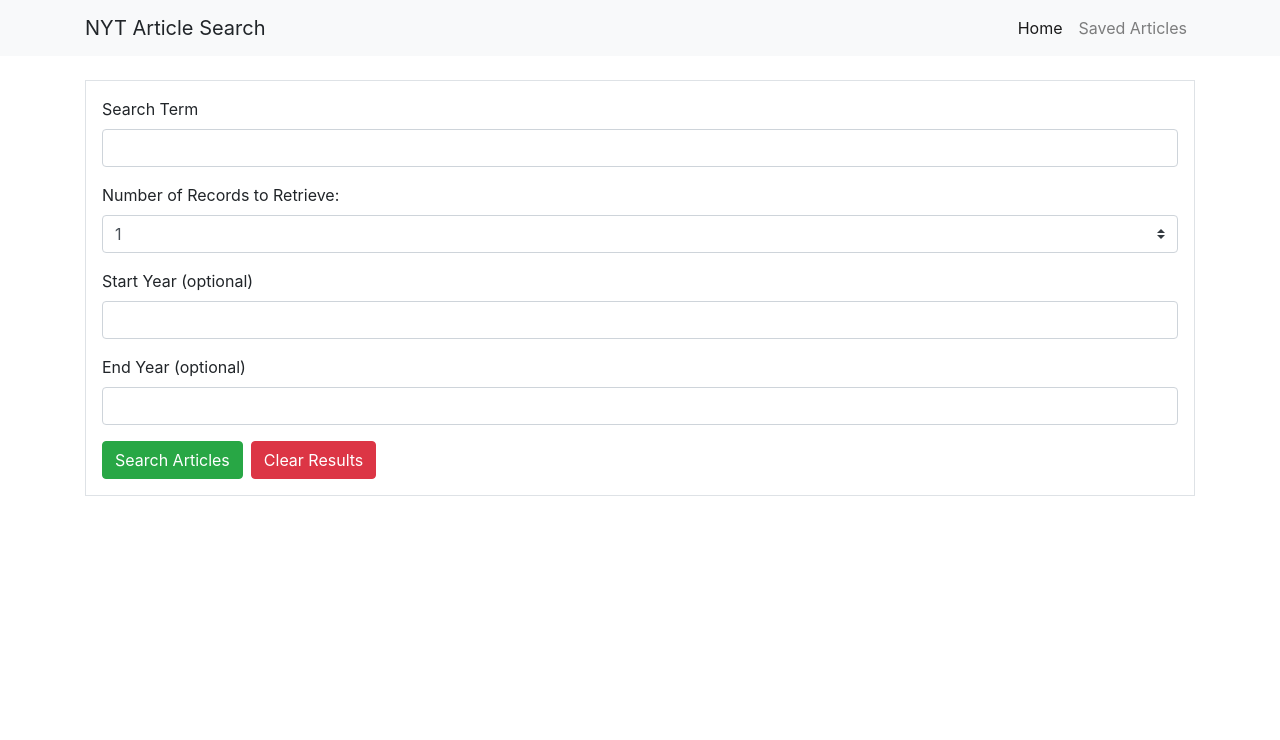
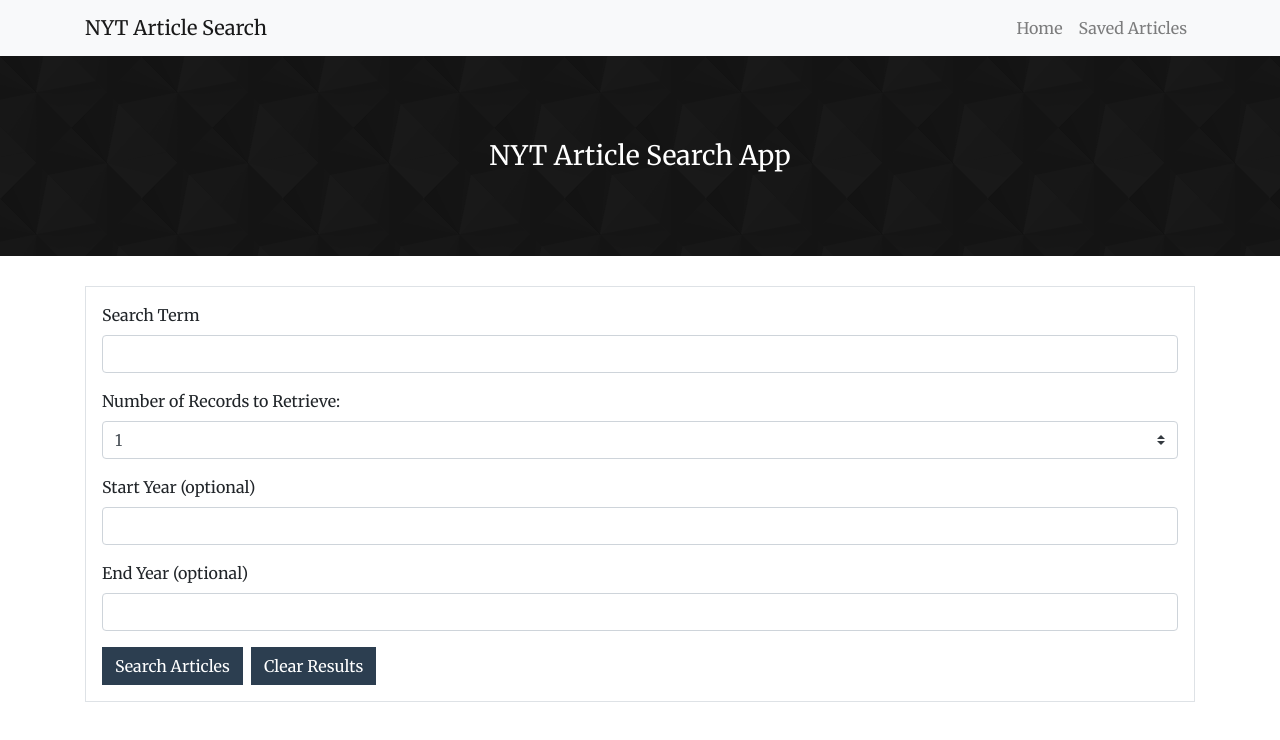
Before and after one commit to tsjohns9/nyt-react-search, a React (Create React App) app in the folder client/: page / in a window 1280 px wide. Shown: the top 740 px of the page. Built offline with nearby package versions, Linux system fonts and the light colour scheme.

Commit message:
styled buttons

```diff
--- a/client/public/index.html
+++ b/client/public/index.html
@@ -9,6 +9,7 @@
   <link rel="shortcut icon" href="%PUBLIC_URL%/favicon.ico">
   <link rel="stylesheet" href="https://maxcdn.bootstrapcdn.com/bootstrap/4.0.0/css/bootstrap.min.css" integrity="sha384-Gn5384xqQ1aoWXA+058RXPxPg6fy4IWvTNh0E263XmFcJlSAwiGgFAW/dAiS6JXm"
     crossorigin="anonymous">
+  <link href="https://fonts.googleapis.com/css?family=Merriweather" rel="stylesheet">
   <title>NYT React Article Search</title>
 </head>
 
--- a/client/src/App.js
+++ b/client/src/App.js
@@ -3,11 +3,14 @@ import { BrowserRouter as Router, Route } from 'react-router-dom';
 import Nav from './components/Nav';
 import Search from './components/Search';
 import SavedArticles from './components/SavedArticles';
+import Banner from './components/Banner';
+// import Footer from './components/Footer';
 
 const App = () => (
   <Router>
     <div>
       <Nav />
+      <Banner />
       <Route exact path="/" component={Search} />
       <Route exact path="/saved" component={SavedArticles} />
     </div>
--- a/client/src/components/Article.js
+++ b/client/src/components/Article.js
@@ -1,12 +1,13 @@
 import React from 'react';
 
 const Article = props => (
-  <div>
+  <div className="border-bottom">
     <a href={props.href} target="_blank">
       <h3>{props.headline}</h3>
     </a>
     <p>{props.snippet}</p>
     <p>{props.date}</p>
+    {props.children}
   </div>
 );
 
--- /dev/null
+++ b/client/src/components/Banner.js
@@ -0,0 +1,9 @@
+import React from 'react';
+
+const Banner = () => (
+  <div className="banner text-center d-flex align-items-center justify-content-center">
+    <p className="m-0">NYT Article Search App</p>
+  </div>
+);
+
+export default Banner;
--- /dev/null
+++ b/client/src/components/Footer.js
@@ -0,0 +1,5 @@
+import React from 'react';
+
+const Footer = () => <div className="footer text-center">Trevor Johnson</div>;
+
+export default Footer;
--- a/client/src/components/Nav.js
+++ b/client/src/components/Nav.js
@@ -2,9 +2,11 @@ import React from 'react';
 import { Link } from 'react-router-dom';
 
 const Nav = () => (
-  <nav className="navbar navbar-expand-lg navbar-light bg-light mb-4">
+  <nav className="navbar navbar-expand-lg navbar-light bg-light">
     <div className="container">
-      <a className="navbar-brand">NYT Article Search</a>
+      <Link to="/" className="navbar-brand">
+        NYT Article Search
+      </Link>
       <button
         className="navbar-toggler"
         type="button"
@@ -18,12 +20,12 @@ const Nav = () => (
       </button>
       <div className="collapse navbar-collapse" id="navbarNav">
         <ul className="navbar-nav ml-auto">
-          <li className="nav-item active">
+          <li>
             <Link to="/" className="nav-link">
               Home
             </Link>
           </li>
-          <li className="nav-item">
+          <li>
             <Link to="/saved" className="nav-link">
               Saved Articles
             </Link>
--- a/client/src/components/SavedArticles.js
+++ b/client/src/components/SavedArticles.js
@@ -45,22 +45,33 @@ class SavedArticles extends Component {
   }
 
   render() {
+    const savedArticles = this.state.savedArticles;
     console.log(this.state);
     return (
       <Wrapper>
-        {this.state.savedArticles.map((a, i) => (
+        {savedArticles.length ? (
+          savedArticles.map((a, i) => (
             <div className="mb-4" key={i}>
-            <Article headline={a.headline} snippet={a.snippet} date={a.pub_date} href={a.web_url} />
+              <Article
+                headline={a.headline}
+                snippet={a.snippet}
+                date={a.pub_date}
+                href={a.web_url}
+              >
                 <Btn
                   data-index={i}
                   data-id={a._id}
                   onClick={this.nukeArticle}
-              className="btn btn-primary delete-article"
+                  className="btn delete-article save mb-3 btn-secondary"
                 >
                   Delete Article
                 </Btn>
+              </Article>
             </div>
-        ))}
+          ))
+        ) : (
+          <h2 className="text-center">No Saved Articles</h2>
+        )}
       </Wrapper>
     );
   }
--- a/client/src/components/Search.js
+++ b/client/src/components/Search.js
@@ -64,7 +64,9 @@ class Search extends Component {
   // saves an article to the db
   saveArticle = event => {
     // grabs the article to save based on its index value in the state.returnedArticles array
-    const article = this.state.returnedArticles[event.target.getAttribute('data-index')];
+    const article = this.state.returnedArticles[
+      event.target.getAttribute('data-index')
+    ];
     API.saveArticle(article)
       .then(result => console.log('RESULT:', result))
       .catch(err => console.log('ERR:', err));
@@ -83,7 +85,10 @@ class Search extends Component {
               type="text"
               label="Search Term"
             />
-            <SelectOption onChange={this.handleInputChange} name="searchQuantity" />
+            <SelectOption
+              onChange={this.handleInputChange}
+              name="searchQuantity"
+            />
             <Input
               name="startYear"
               onChange={this.handleInputChange}
@@ -98,12 +103,16 @@ class Search extends Component {
             />
             <Btn
               id="search-articles"
-              className="btn btn-success mr-2"
+              className="btn btn-primary mr-2"
               onClick={this.searchArticles}
             >
               Search Articles
             </Btn>
-            <Btn id="clear-articles" className="btn btn-danger" onClick={this.clearArticles}>
+            <Btn
+              id="clear-articles"
+              className="btn btn-primary"
+              onClick={this.clearArticles}
+            >
               Clear Results
             </Btn>
           </form>
@@ -117,10 +126,15 @@ class Search extends Component {
                   snippet={a.snippet}
                   date={a.pub_date}
                   href={a.web_url}
-                />
-                <Btn onClick={this.saveArticle} data-index={i} className="btn btn-primary save">
-                  Save Article
-                </Btn>
+                >
+                  <Btn
+                    onClick={this.saveArticle}
+                    data-index={i}
+                    className="btn mb-3 btn-secondary"
+                  >
+                    Save Article
+                  </Btn>
+                </Article>
               </div>
             ))}
           </Wrapper>
--- a/client/src/index.js
+++ b/client/src/index.js
@@ -1,5 +1,6 @@
 import React from 'react';
 import ReactDOM from 'react-dom';
 import App from './App';
+import './styles.css';
 
 ReactDOM.render(<App />, document.getElementById('root'));
--- /dev/null
+++ b/client/src/styles.css
@@ -0,0 +1,63 @@
+* {
+  font-family: 'Merriweather', serif;
+}
+
+.banner {
+  background-image: url('./diagmonds.png') !important;
+  height: 200px;
+  margin: 0 0 30px 0 !important;
+  padding: 0 !important;
+  color: white;
+  font-size: 18px;
+}
+
+h3 {
+  color: black;
+}
+
+.btn {
+  color: white;
+  border-radius: 0;
+}
+
+.btn-primary {
+  background-color: #2c3e50 !important;
+  border-color: #2c3e50 !important;
+}
+
+.btn-primary:hover {
+  background-color: #425e7a !important;
+  border-color: #425e7a !important;
+}
+
+.btn-primary:focus {
+  box-shadow: 0 0 0 0.2rem rgb(66, 94, 122, 0.25) !important;
+}
+
+.btn-secondary {
+  background-color: #616161;
+  border-color: #616161;
+}
+
+.btn-secondary:hover {
+  background-color: #757575;
+  border-color: #757575;
+}
+
+.btn-secondary:focus {
+  box-shadow: 0 0 0 0.2rem rgb(117, 117, 117, 0.25) !important;
+}
+
+.footer {
+  background-color: #212121;
+  color: white;
+  font-size: 18px;
+  height: 50px;
+  padding: 10px 0;
+}
+
+@media (min-width: 576px) {
+  .banner {
+    font-size: calc(10px + 14 * (100vw - 320px) / 800);
+  }
+}
```
Also changed, not shown: client/src/diagmonds.png (added), 1 other file (tests, documents, lock files or other folders). Lines whose indentation alone changed are shown as unchanged.
